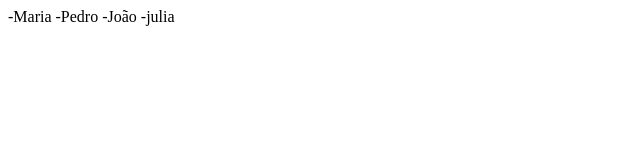
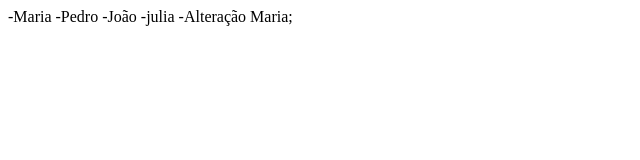
Before and after one commit to SouzaDiegoCl/projeto-2b, a plain HTML site: page index.html in a window 1280 px wide. Shown: the whole page, without its empty margins (0-640 px from the left). Drawn offline with Linux system fonts and the light colour scheme.

Commit message:
Versão Maria

```diff
--- a/index.html
+++ b/index.html
@@ -11,5 +11,6 @@
     -Pedro
     -João
     -julia
+	-Alteração Maria;
 </body>
 </html>
```
